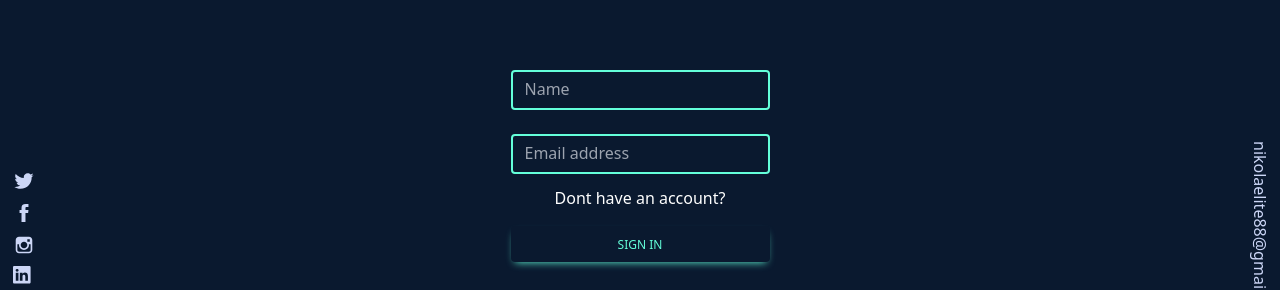
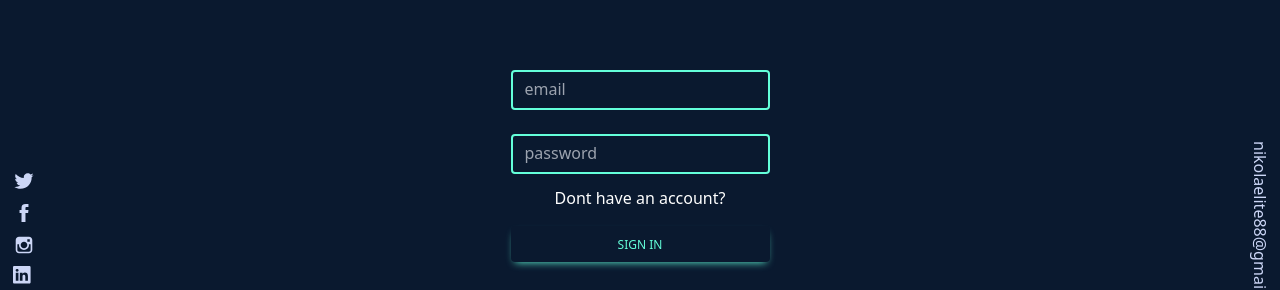
Before and after one commit to nikolaklenje/MyBlogPage, a Next.js app: page /signin in a window 1280 px wide. Shown: the part 326-616 px from the top of the page. Built offline with nearby package versions, Linux system fonts and the light colour scheme; no server answers.

Commit message:
auth signIn call

```diff
--- a/src/components/layout/signIn/index.tsx
+++ b/src/components/layout/signIn/index.tsx
@@ -1,8 +1,27 @@
 import { FC, useState } from "react";
-
+import { supabase } from "@/library/supabaseApi";
+import { useRouter } from "next/router";
 export const SignIn: FC = () => {
   const [isSignUp, setIsSignUp] = useState(true);
-
+  const [userEmail, setUserEmail] = useState("");
+  const [userPassword, setUserPassword] = useState("");
+  const router = useRouter();
+  const signInFlow = async () => {
+    try {
+      const signInAttempt = await supabase.auth.signInWithPassword({
+        email: userEmail,
+        password: userPassword,
+      });
+      const { error } = signInAttempt;
+      if (error) {
+        console.log("SignIn failed", error);
+      } else {
+        router.push("/");
+      }
+    } catch (error) {
+      console.log(error);
+    }
+  };
   return (
     <>
       {isSignUp ? (
@@ -15,18 +34,24 @@ export const SignIn: FC = () => {
                 <form className="w-full shrink-0 grow-0 basis-auto ">
                   <div className="relative mb-6">
                     <input
-                      type="text"
+                      onChange={(e) => {
+                        setUserEmail(e.target.value);
+                      }}
+                      type="email"
                       className="text-white block min-h-[auto] w-full rounded border-[#64ffda] border-2 bg-transparent py-[0.32rem] px-3 leading-[1.6] outline-none transition-all duration-200 ease-linear focus:placeholder:opacity-100  data-[te-input-state-active]:placeholder:opacity-100 motion-reduce:transition-none dark:text-neutral-200"
-                      placeholder="Name"
-                      name="name"
+                      placeholder="email"
+                      name="email"
                     />
                   </div>
                   <div className="relative mb-3">
                     <input
-                      type="email"
+                      onChange={(e) => {
+                        setUserPassword(e.target.value);
+                      }}
+                      type="password"
                       className="text-white block min-h-[auto] w-full rounded border-2 border-[#64ffda] bg-transparent py-[0.32rem] px-3 leading-[1.6] outline-none transition-all duration-200 ease-linear focus:placeholder:opacity-100  data-[te-input-state-active]:placeholder:opacity-100 motion-reduce:transition-none dark:text-neutral-200"
-                      placeholder="Email address"
-                      name="email"
+                      placeholder="password"
+                      name="password"
                     />
                   </div>
                   <p
@@ -35,13 +60,16 @@ export const SignIn: FC = () => {
                   >
                     Dont have an account?
                   </p>
-                  <input
-                    type="Submit"
+                  <button
+                    onClick={signInFlow}
+                    type="submit"
                     defaultValue="Sign In"
                     className="inline-block w-full rounded border-[#64ffda] bg-primary px-6 pt-2.5 pb-2 text-xs font-medium uppercase leading-normal
                    text-[#64ffda]  shadow-[0_4px_9px_-4px_#64ffda] transition duration-150 ease-in-out hover:bg-primary-600 hover:shadow-[0_8px_9px_-4px_rgba(59,113,202,0.3),0_4px_18px_0_rgba(59,113,202,0.2)]
                     focus:bg-primary-600 focus:shadow-[0_8px_9px_-4px_rgba(59,113,202,0.3),0_4px_18px_0_rgba(59,113,202,0.2)] focus:outline-none focus:ring-0 active:bg-primary-700 active:shadow-[0_8px_9px_-4px_rgba(59,113,202,0.3),0_4px_18px_0_rgba(59,113,202,0.2)]"
-                  />
+                  >
+                    Sign In
+                  </button>
                 </form>
               </div>
             </section>
--- /dev/null
+++ b/src/library/supabaseApi.ts
@@ -0,0 +1,6 @@
+import { createClient } from "@supabase/supabase-js";
+
+export const supabase = createClient(
+  process.env.NEXT_PUBLIC_SUPABASE_URL || "",
+  process.env.NEXT_PUBLIC_SUPABASE_ANON_KEY || ""
+);
```
